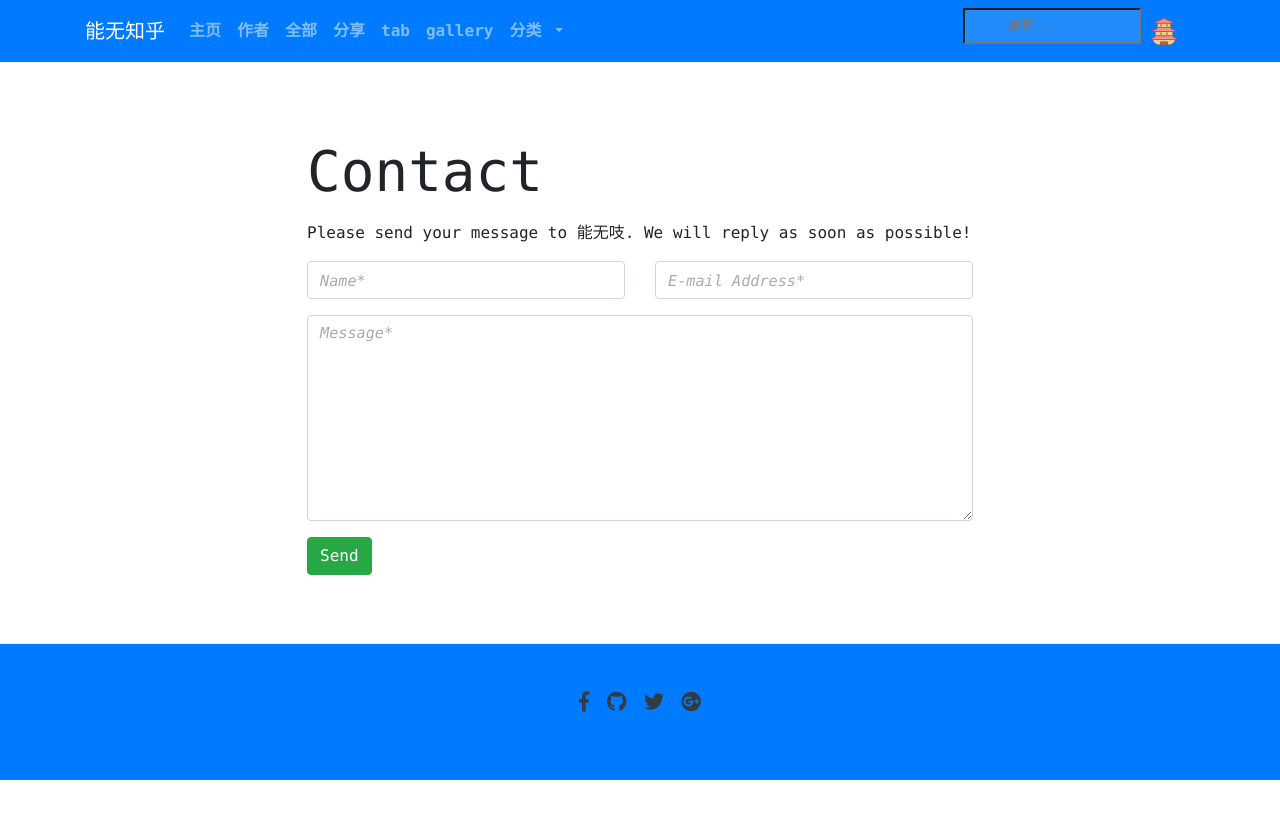
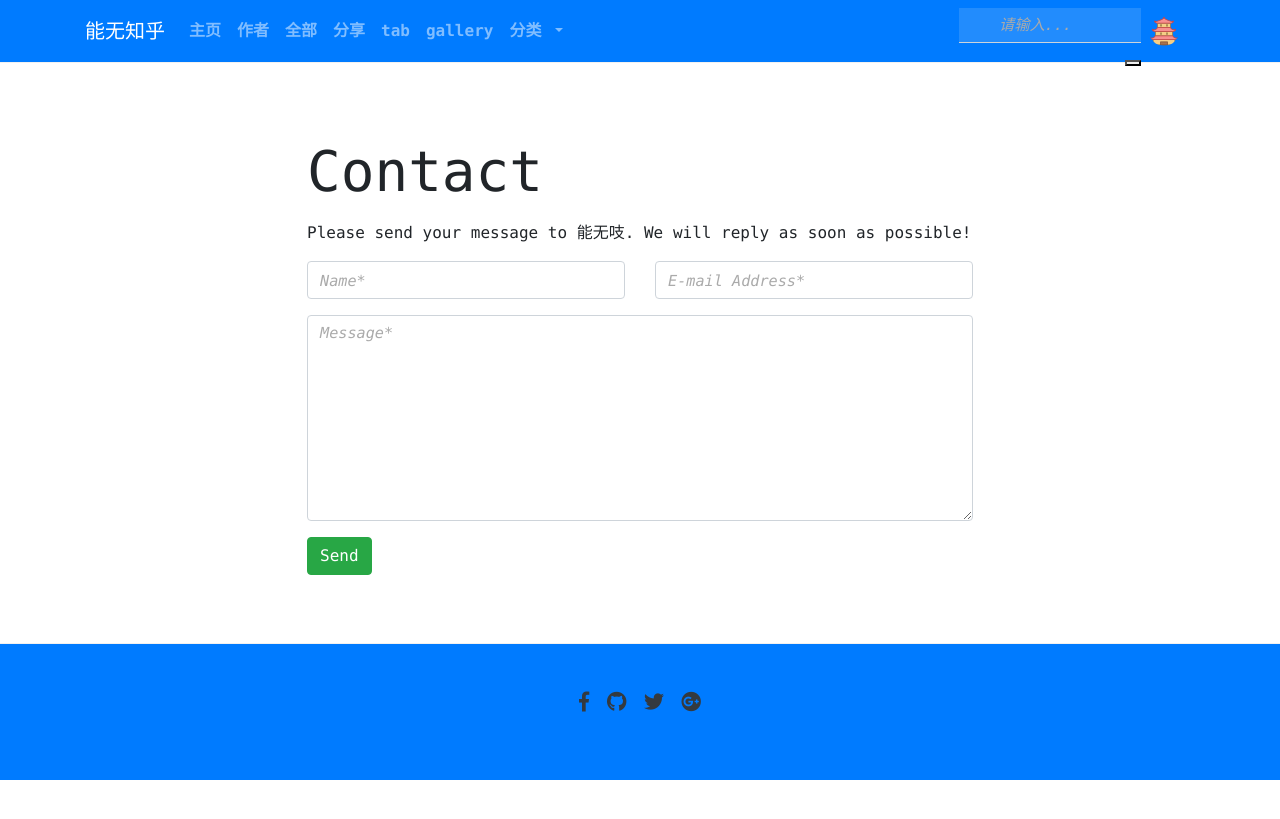
Before and after one commit to nengwuzhi/nengwuzhi.github.io, a Jekyll site: the page built from _pages/contact.md, in a window 1280 px wide. Shown: the top 819 px of the page. Built offline with Jekyll 4.4.1, drawn with Linux system fonts in a browser that asks for light colours; nearby versions of some CDN libraries; library files that are not in the unit come from our copies; comment, search, counter and statistics services are not loaded.

Commit message:
Update menu-header.html

```diff
--- a/_includes/menu-header.html
+++ b/_includes/menu-header.html
@@ -39,9 +39,9 @@
       <ul class="nav navbar-nav ml-auto">
 	 <div class="search">
 	 <i class="search-start"></i>
-    <input type="text" class="search-input" placeholder="搜索..." />
-         <i class="material-icons search-icon search-clear">clear</i>
-	<div class="search-results"></div>
+    <input id="exampleFormControlInput1" type="text" placeholder="请输入..." class="search-input  form-control form-control-underlined input-text w200 form-control" aria-describedby="basic-addon1" name="keyword" id="keyword" style="height:35px;" />
+	          <button type="submit" class="submit"><i class="search-start lnr lnr-magnifier"></i></button>
+		  <div class="search-results"></div>
         </div>
 
 
```
